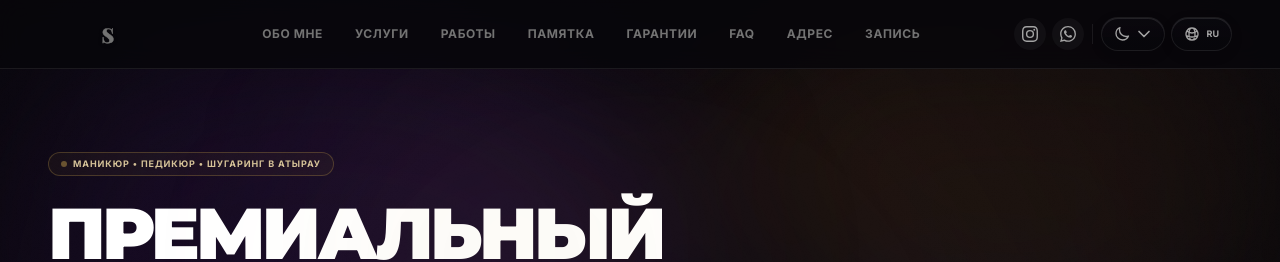
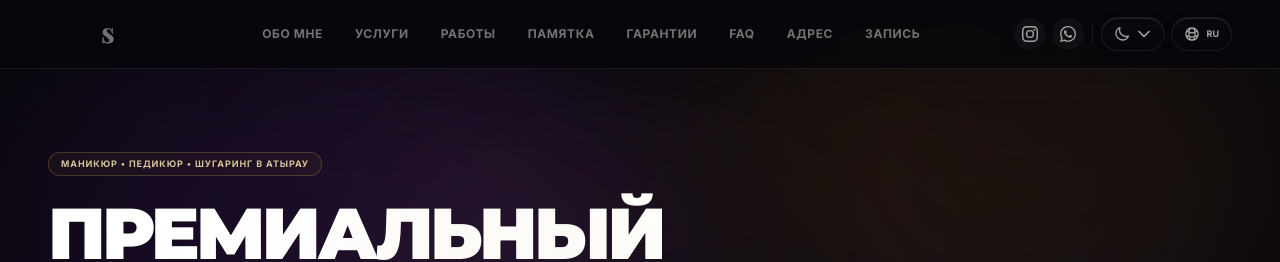
Before and after one commit to COMBINATORR/Nail-Master, a React (Vite) app: page / in a window 1280 px wide. Shown: the top 262 px of the page. Built offline with nearby package versions, Linux system fonts and the light colour scheme; a web font is replaced by a local one.

Commit message:
style(hero): remove blinking pulse dot from super title badge

```diff
--- a/src/App.jsx
+++ b/src/App.jsx
@@ -1491,8 +1491,7 @@ export default function App() {
           <div className="flex flex-col lg:flex-row lg:items-center lg:gap-16 pt-12 pb-14 lg:pt-20 lg:pb-24">
             {/* Left: text */}
             <div className="flex-1 text-center lg:text-left">
-              <div className="inline-flex items-center gap-1.5 border border-bronze-500/30 bg-bronze-500/5 px-3 py-1 rounded-full mb-5">
-                <span className="w-1.5 h-1.5 rounded-full bg-bronze-500 animate-pulse"></span>
+              <div className="inline-flex items-center border border-bronze-500/30 bg-bronze-500/5 px-3 py-1 rounded-full mb-5">
                 <span className="text-bronze-300 font-bold tracking-widest text-[9px] uppercase">{t.heroSuperTitle}</span>
               </div>
               <h1 className={`font-display font-black tracking-tighter ${textPrimary} leading-[1.05] uppercase mb-5
```
